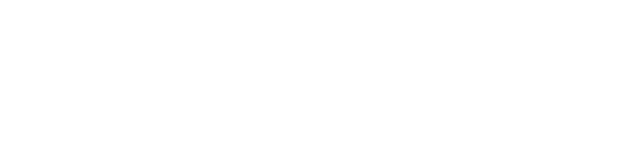
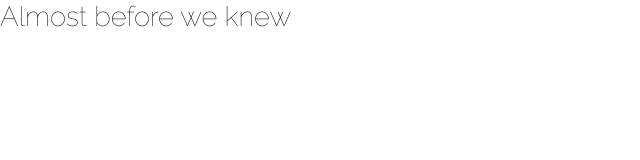
Before and after one commit to olygood/projectWeb, a website: page index.html in a window 1280 px wide. Shown: the whole page, without its empty margins (0-640 px from the left). Drawn offline with nearby package versions, Linux system fonts and the light colour scheme.

Commit message:
add font and reset html

```diff
--- a/index.html
+++ b/index.html
@@ -5,18 +5,19 @@
     <meta http-equiv="X-UA-Compatible" content="IE=edge">
     <meta name="viewport" content="width=device-width, initial-scale=1.0">
     <link rel="stylesheet" href="style.css">
+    <!-- <link rel="stylesheet" href="https://cdnjs.cloudflare.com/ajax/libs/animejs/3.2.1/anime.min.js"> -->
     <title>Document</title>
 </head>
 <body>
     <div class="container">
         <header class="header">
             <nav class="navigation">
-
+                <h1>Almost before we knew</h1>
             </nav>
         </header>
     </div>
 
-
+    <script src="https://cdnjs.cloudflare.com/ajax/libs/animejs/3.2.1/anime.min.js" integrity="sha512-z4OUqw38qNLpn1libAN9BsoDx6nbNFio5lA6CuTp9NlK83b89hgyCVq+N5FdBJptINztxn1Z3SaKSKUS5UP60Q==" crossorigin="anonymous" referrerpolicy="no-referrer"></script>
     <script src="main.js"></script>
 </body>
 </html>
--- a/main.js
+++ b/main.js
@@ -1 +1,3 @@
+// https://cdnjs.com/libraries/animejs
+https://cdnjs.cloudflare.com/ajax/libs/animejs/3.2.1/anime.min.js
 console.log('hello js');
--- a/style.css
+++ b/style.css
@@ -1,8 +1,20 @@
+@import url('https://fonts.googleapis.com/css2?family=Raleway:wght@100;600&display=swap');
+/* @font-face {
+    src: url("https://fonts.googleapis.com/css2?family=Raleway:wght@100&display=swap");
+    font-family: "Raleway, sans-serif"; */
+
+
+
 *{
-margin: 0;
-padding: 0;
-box-sizing: border-box;
+    margin: 0;
+    padding: 0;
+    box-sizing: border-box;
+    font-size: 10px;
 }
-body{
-    text-decoration: none;
+
+body,header,footer,nav,h1,h2,h3,h4,h5,h6{
+    font-family: Raleway, sans-serif;
+    font-weight: 100;
+    font-size: 1.4em;
+
 }
```
